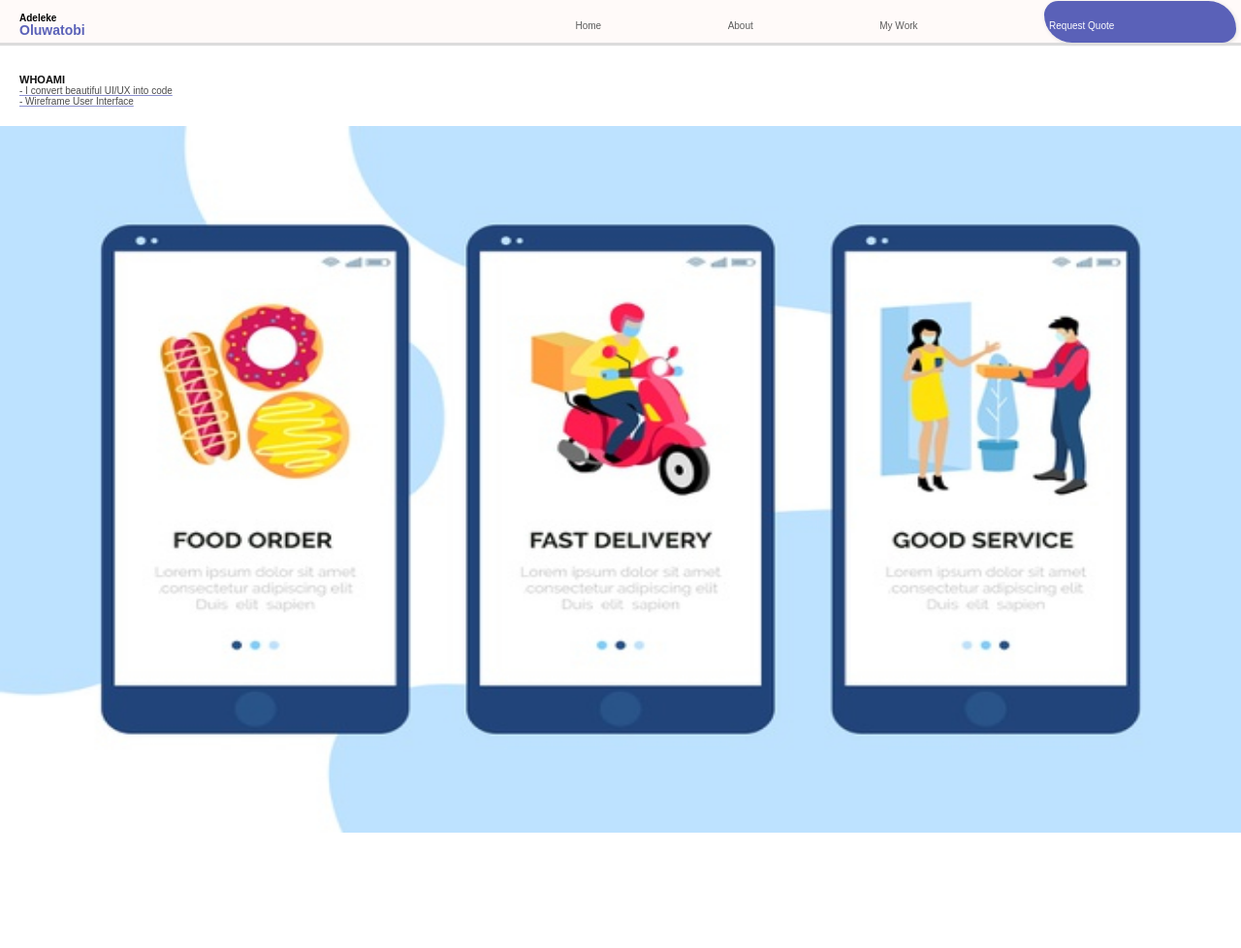
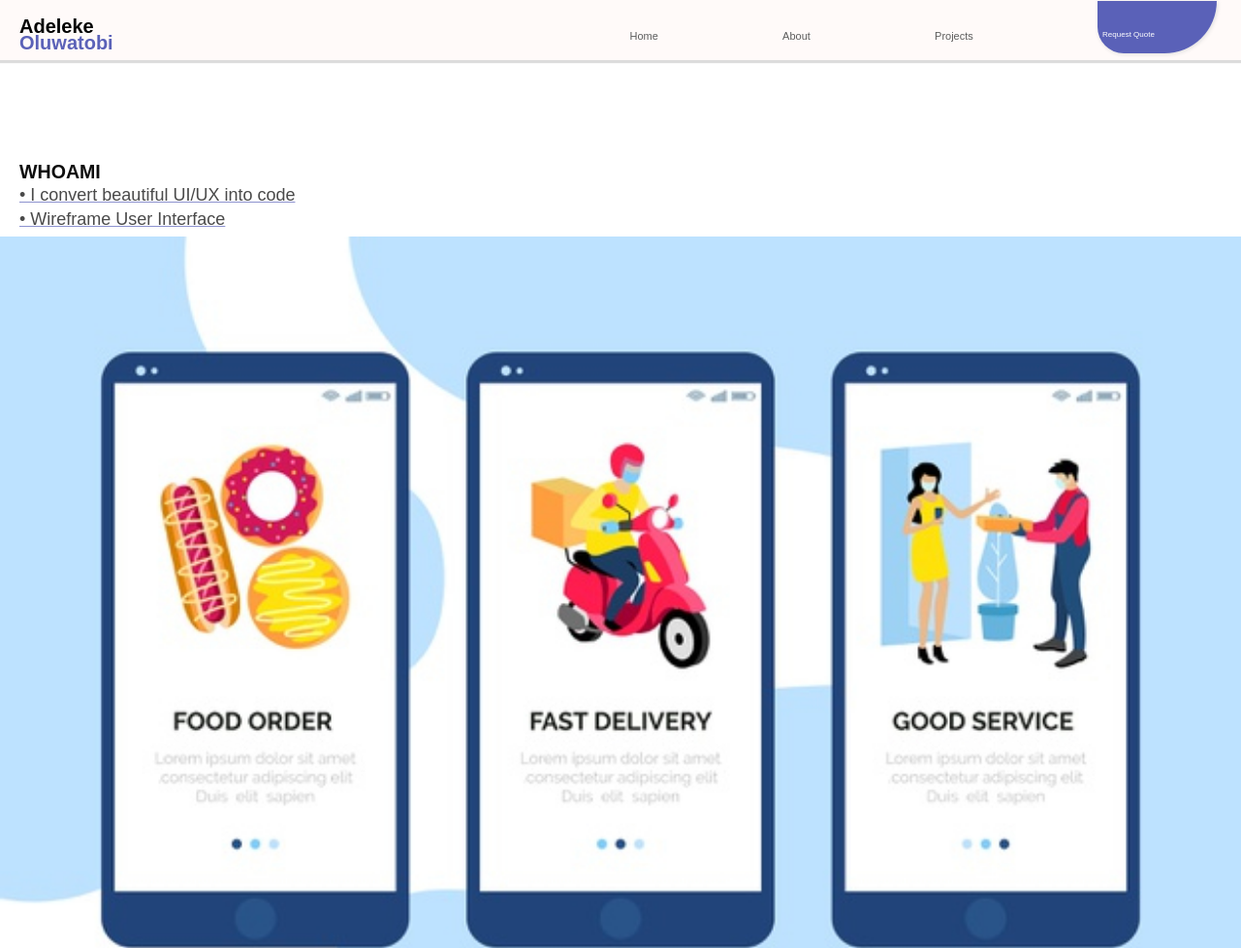
Before and after one commit to tobiadiks/tobiadiks.github.io, a plain HTML site: page index.html in a window 1280 px wide. Shown: the top 978 px of the page at 97% size. Drawn offline with Linux system fonts and the light colour scheme.

Commit message:
animated

```diff
--- a/index.html
+++ b/index.html
@@ -23,17 +23,37 @@
 <div class="route">
   <a class="link" href="#">Home</a>
   <a href="#" class="link">About</a>
-  <a href="#" class="link">My Work</a>
+  <a href="#" class="link">Projects</a>
   <a href="#" class="cto">Request Quote</a>
 </div>
     </nav>
     <div class="body-content">
       <div class="word">WHOAMI </div>
-      <div class="word-variant">- I convert beautiful UI/UX into code
-      <br>- Wireframe User Interface</br></div>
+      <div class="word-variant">• I convert beautiful UI/UX into code
+      <br>• Wireframe User Interface</br></div>
       <img src="assets/port2.jpg" alt="image" class="image"/>
     </div>
+
+      <div class="body-content">
+      <div class="word">PROJECTS </div>
+      <div class="word-variant">• Blog
+      <br>• Cooky Chef</br>
+      • Noticeboard
+      <br>• Mobile Chat App</br>
+      </div>
+      <img src="assets/port1.png" alt="port1" class="image"/>
     </div>
+
+    </div>
+
+    <footer class="footer">
+      <div class="fc">
+      Designed with love
+   <br>💖</br>
+
+      ©2021
+      </div>
+    </footer>
   <!-- Project -->
   <script src="main.js"></script>
 </body>
--- a/style.css
+++ b/style.css
@@ -4,19 +4,20 @@ body {
     margin:0px;
     height: 100%;
     width: 100%;
+    padding: 0px;
    }
 .head {
   font-size: 100%;
   color: #000;
   font-family: Arial, Helvetica, sans-serif;
-  font-size: 50%;
+  font-size: 100%;
   padding-bottom: 0;
 }
 .head1{
-  font-size: 100%;
+
   color: #111D9BB0;
   font-family: Arial, Helvetica, sans-serif;
-  font-size: 70%;
+  font-size: 100%;
   padding-top: 0;
 }
 .header{
@@ -31,18 +32,19 @@ body {
   width: 100%;
   box-shadow: 0 3px 1px #DCDCDC;
   display: grid;
-  gap: 3px;
+  gap: 5%;
   grid-auto-flow: column;
+
 
   }
 
 
 .route{
   margin-top: 1px;
-  font-size: 10px;
+  font-size: 100%;
   align-items: right;
   display: grid;
-  gap: 0.3rem;
+  gap: 7%;
   grid-auto-flow: column;
 
 }
@@ -50,33 +52,35 @@ body {
   font-family: Arial, Helvetica, sans-serif;
   font-weight: 350;
   color: #5C5C5C;
-  padding-top: 20px;
+  padding-top: 30px;
+  font-size: 55%;
   text-decoration: none;
 }
 
 .image{
-  height:80%;
+  height:auto;
   width: 100%;
+  margin-left: 0px;
   position: relative;
-  margin-left: 0px;
+
 
 }
 .container{
   display: grid;
-  gap: 2rem;
+  gap: 5%;
   grid-auto-flow: row;
-  height: 80%;
+  height: 100%;
   width: 100%;
 }
 
 .word{
   text-align: left;
-  font-weight: 900;
+  font-size: 100%;
+  font-weight: 700;
   margin-left: 20px;
-  margin-right: 10%;
   color: #000000F2;
   font-family : sans-serif;
-  animation: fontbulger 2s infinite;
+  animation: fontbulger 4s infinite;
 
 
 }
@@ -86,21 +90,12 @@ body {
   margin-left: 20px;
   color: #4A4A4A;
   font-family: sans-serif;
-  font-size: 10px;
+  font-size: 90%;
   text-decoration: underline #111D9B7A;
-  padding-bottom: 20px;
+  padding-bottom: 5px;
+  line-height: 25px;
 }
 
-.boxed-note{
-  font-size: 10pt;
-  text-align: center;
-  border-left: 6px solid #75E21A;
-
-
-  box-shadow: 0px 1px 3px #75E21A;
-  color: #5C5C5C;
-
-}
 .image-resize{
   height: 5em;
   width: 8em;
@@ -111,32 +106,52 @@ body {
   font-family: Arial, Helvetica, sans-serif;
   font-weight: 450;
   color: #fff;
-  padding-top:20px;
   padding-left: 5px;
-
   margin-right: 5px;
+  padding-top: 30px;
 
   text-decoration: none;
   background-color: #111D9BB0;
-  border-radius: 10rem 20rem;
+  border-radius: 0rem 0rem 20rem 10rem;
   box-shadow: 1px 1px 4px #ddd;
- justify-items: center;
+
+ height: 40%;
+ width:80%;
+ font-size: 40%;
 
 }
 
 .body-content{
   padding: 0;
+
+}
+
+.footer{
+  margin-top: 30%;
+  width: 100%;
+  background-color: #111D9BB0;
+  color : #fff;
+  font-family: monospace;
+  font-size: 70%;
+  font-weight: 350px;
+
+}
+
+.fc{
+  text-align: center;
+
+
 }
 
 @keyframes fontbulger {
   0% {
-    font-size: 10px;
+    font-size: 90%;
   }
   50% {
-    font-size: 11px;
+    font-size: 100%;
 
   }
   100%{
-    font-size: 10px;
+    font-size: 90%;
   }
 }
```
